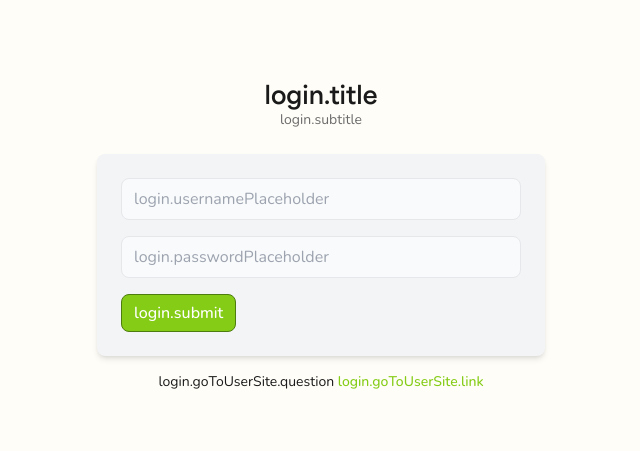
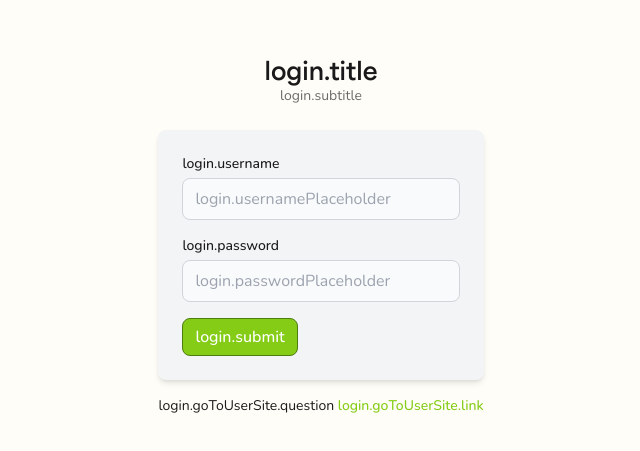
Before and after one commit to jensmjahle/Beer-Exchange, a Vue app: page /admin/login in a window 1280 px wide. Shown: the part 165-616 px from the top of the page, without its empty margins (319-959 px from the left). Built offline with nearby package versions, Linux system fonts and the light colour scheme.

Commit message:
feat: enhance BaseInput and BuyBeerModal components with improved layout and accessibility features

```diff
--- a/src/components/base/BaseInput.vue
+++ b/src/components/base/BaseInput.vue
@@ -1,15 +1,77 @@
+<script setup lang="ts">
+import { computed, useAttrs } from 'vue'
+
+const props = defineProps<{
+  modelValue: string | number | null | undefined
+  label?: string
+  help?: string
+  error?: string
+  id?: string
+  required?: boolean
+  type?: string
+  /** Enables v-model.number */
+  modelModifiers?: { number?: boolean }
+}>()
+
+const emit = defineEmits<{
+  (e: 'update:modelValue', v: string | number | null): void
+}>()
+
+// Stable id for label "for" if none provided
+const computedId = computed(
+  () => props.id || `fi-${Math.random().toString(36).slice(2, 9)}`
+)
+
+// Pass through all attrs except `id` (we control it)
+const attrs = useAttrs()
+const mergedAttrs = computed(() => {
+  const { id: _ignore, ...rest } = (attrs as Record<string, any>) || {}
+  return rest
+})
+
+function onInput(e: Event) {
+  const el = e.target as HTMLInputElement
+  let val: string | number = el.value
+  if (props.modelModifiers?.number) {
+    const n = Number(val)
+    val = Number.isNaN(n) ? ('' as any) : n
+  }
+  emit('update:modelValue', val)
+}
+</script>
+
 <template>
-  <input
-    v-bind="$attrs"
-    :value="modelValue"
-    @input="$emit('update:modelValue', $event.target.value)"
-    class="w-full rounded-lg bg-bg4 text-text4 border px-3 py-2 ..."
-  />
+  <div class="w-full">
+    <!-- Header / label -->
+    <label
+      v-if="label"
+      :for="computedId"
+      class="mb-1 block text-sm font-medium text-[var(--color-text1)]"
+    >
+      {{ label }} <span v-if="required" class="text-[var(--color-danger)]">*</span>
+    </label>
+
+    <!-- Optional help -->
+    <p v-if="help" class="mb-2 text-xs text-[var(--color-text2-faded)]">
+      {{ help }}
+    </p>
+
+    <!-- Input -->
+    <input
+      v-bind="mergedAttrs"
+      :id="computedId"
+      :type="type || 'text'"
+      :value="modelValue"
+      @input="onInput"
+      class="w-full rounded-lg bg-bg4 text-text4 border px-3 py-2
+             focus:outline-none focus:ring-2 focus:ring-button1
+             border-border4"
+      :class="error ? 'border-danger-border' : ''"
+    />
+
+    <!-- Error -->
+    <p v-if="error" class="mt-1 text-xs text-danger">
+      {{ error }}
+    </p>
+  </div>
 </template>
-
-<script setup>
-defineProps({
-  modelValue: [String, Number],
-})
-defineEmits(['update:modelValue'])
-</script>
--- a/src/components/modals/BuyBeerModal.vue
+++ b/src/components/modals/BuyBeerModal.vue
@@ -66,18 +66,28 @@ onMounted(() => { if (props.open) loadCustomers() })
   <div v-if="open" class="fixed inset-0 z-50 flex items-center justify-center">
     <div class="absolute inset-0 bg-black/40" @click="$emit('close')"></div>
 
-    <div class="relative z-10 w-[min(560px,92vw)] rounded-2xl border bg-bg2 p-5">
-      <h3 class="text-lg font-bold mb-1">Buy {{ beer?.name ?? beer?.beer_id }}</h3>
-      <p class="text-sm opacity-70 mb-4">
-        Unit price: <strong>{{ unitPrice.toFixed(1) }} {{ currency }}</strong>
-      </p>
+    <div class="relative z-10 w-[min(560px,92vw)] rounded-2xl border bg-[var(--color-button4)] p-5">
+      <!-- Header -->
+      <header class="mb-4">
+        <h3 class="text-xl font-extrabold">Buy {{ beer?.name ?? beer?.beer_id }}</h3>
+        <p class="text-sm opacity-70">
+          Unit price:
+          <strong>{{ unitPrice.toFixed(1) }} {{ currency }}</strong>
+        </p>
+      </header>
 
-      <div v-if="error" class="mb-3 text-sm text-red-600">Customers: {{ error }}</div>
+      <!-- Error -->
+      <div v-if="error" class="mb-3 rounded-lg border border-[var(--color-danger-border)] bg-red-50 px-3 py-2 text-sm text-[var(--color-danger)]">
+        {{ error }}
+      </div>
 
       <div class="space-y-4">
-        <!-- customer -->
+        <!-- Customer -->
         <div>
-          <label class="block text-sm mb-1">Customer</label>
+          <label class="mb-1 block text-sm font-medium">Customer</label>
+          <p class="mb-2 text-xs text-[var(--color-text2-faded)]">
+            Choose who is buying. Not on the list? Create a new customer.
+          </p>
           <div class="flex gap-2">
             <BaseDropdown v-model="selectedCustomerId" class="flex-1">
               <option value="">— Select customer —</option>
@@ -91,22 +101,32 @@ onMounted(() => { if (props.open) loadCustomers() })
           </div>
         </div>
 
-        <!-- qty and total -->
-        <div class="grid grid-cols-[1fr_auto] items-end gap-3">
-          <div>
-            <label class="block text-sm mb-1">Qty</label>
-            <BaseInput v-model.number="qty" type="number" min="1" />
-          </div>
-          <div class="text-right">
-            <div class="text-sm opacity-70 mb-1">Total</div>
-            <div class="text-xl font-extrabold tabular-nums">
-              {{ total.toFixed(1) }} {{ currency }}
+        <!-- Quantity -->
+        <div>
+          <label class="mb-1 block text-sm font-medium">Quantity</label>
+          <p class="mb-2 text-xs text-[var(--color-text2-faded)]">
+            Number of units to purchase.
+          </p>
+          <div class="grid grid-cols-[1fr_auto] items-end gap-3">
+            <BaseInput
+              v-model.number="qty"
+              type="number"
+              min="1"
+              :label="null"
+              :help="null"
+            />
+            <div class="text-right">
+              <div class="mb-1 text-sm opacity-70">Total</div>
+              <div class="text-xl font-extrabold tabular-nums">
+                {{ total.toFixed(1) }} {{ currency }}
+              </div>
             </div>
           </div>
         </div>
       </div>
 
-      <div class="flex justify-end gap-2 mt-5">
+      <!-- Actions -->
+      <div class="mt-5 flex justify-end gap-2">
         <BaseButton variant="button4" @click="$emit('close')">Cancel</BaseButton>
         <BaseButton variant="button1" @click="onConfirm">Buy</BaseButton>
       </div>
```
